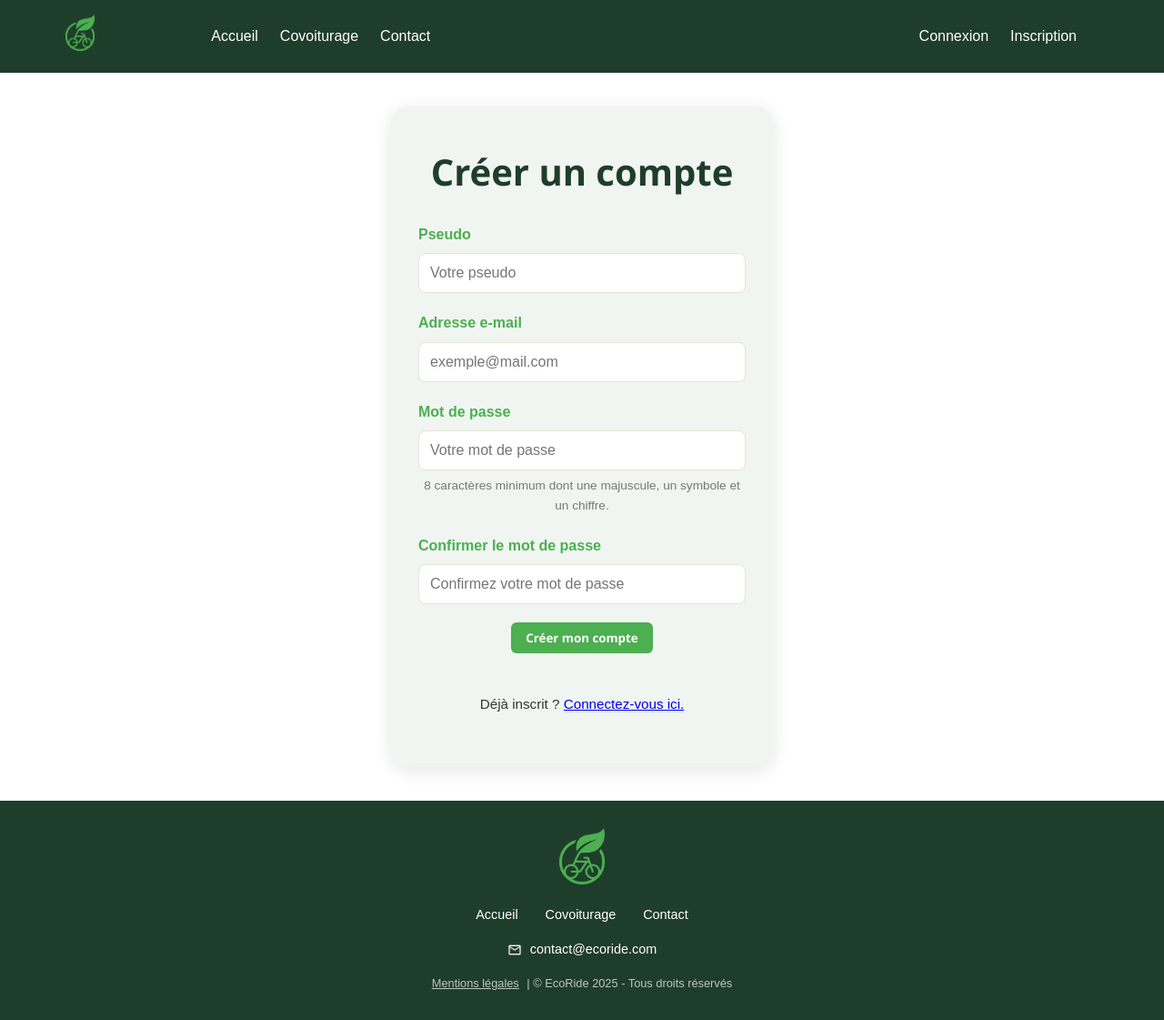
After one commit to OthmaneLvre/ecoride, a PHP site: page /signup.html in a window 1280 px wide. The commit adds this page. Shown: the whole page at 91% size. Run offline with PHP 8.4, Linux system fonts and the light colour scheme; some web fonts are replaced.

Commit message:
US7 - Création de compte (Formulaire, validation, stockage, redirection)

```diff
--- /dev/null
+++ b/css/signup.css
@@ -0,0 +1,109 @@
+/* EcoRide - FEUILLE DE STYLE CSS - Page signup.html */
+
+/* Struture générale */
+
+.signup-container {
+    min-height: 100vh;
+    display: flex;
+    justify-content: center;
+    align-items: center;
+    background-color: var(----text-light);
+    padding: 40px 20px;
+}
+
+/* Bloc du formulaire */
+
+.signup-form {
+    background-color: var(--background);
+    border-radius: 20px;
+    box-shadow: 0 4px 20px rgba(0, 0, 0, 0.1);
+    max-width: 420px;
+    width: 100%;
+    padding: 40px 30px;
+    text-align: center;
+}
+
+/* Titre principal */
+
+.signup-form h1 {
+    margin-bottom: 24px;
+}
+
+/* Groupes de champs */
+
+.form-group {
+    margin-bottom: 20px;
+    text-align: left;
+}
+
+/* Labels */
+
+.form-group label {
+    display: block;
+    font-weight: 600;
+    color: var(--primary);
+    margin-bottom: 8px;
+    font-family: var(--font-secondary);
+}
+
+/* Inputs */
+
+.form-group input {
+    width: 100%;
+    padding: 12px;
+    border: 1.5px solid var(--card-background);
+    border-radius: 8px;
+    font-size: 1rem;
+    font-family: var(--font-secondary);
+    transition: border-color 0.3s ease;
+}
+
+.form-group input:focus {
+    outline: none;
+    border-color: var(--primary);
+    box-shadow: 0 0 4px rgba(76, 175, 80, 00.3);
+}
+
+/* Petit texte d'aide */
+
+.password-hint {
+    display: block;
+    font-size: 0.85rem;
+    color: #777;
+    text-align: center;
+    margin-top: 6px;
+}
+
+/* Bouton principal */
+
+.btn-primary {
+    margin-bottom: 24px;
+}
+
+/* Lien redirection vers connexion */
+
+.redirect-login {
+    margin-top: 20px;
+    font-size: 0.95rem;
+    color: var(--text-dark);
+}
+
+.redirect-login a:hover {
+    text-decoration: underline;
+}
+
+/* Message de retour (erreur ou succès) */
+
+.message {
+    margin-top: 15px;
+    font-size: 0.95rem;
+    font-weight: 500;
+}
+
+.message.error {
+    color: var(--error);
+}
+
+.message.sucess {
+    color: var(--success);
+}
--- a/css/style.css
+++ b/css/style.css
@@ -23,7 +23,7 @@ html {
     --text-dark: #333333;
     --text-light: #FFFFFF;
     --error: #E53935;
-    --sucess: #43A047;
+    --success: #43A047;
 
 
     --font-primary: 'Segoe UI', sans-serif;
@@ -47,7 +47,7 @@ body {
 
 h1,h2, h3 {
     font-family: var(--font-primary);
-    color: var(--text-dark);
+    color: var(--secondary);
 }
 
 h1 {
--- a/details.html
+++ b/details.html
@@ -10,7 +10,7 @@
     <link rel="icon" href="assets/icons/favicon.png" type="image/png">
 
     <!-- Google Fonts : Poppins (Titres)-->
-    <link href="https://font.googleapis.com/css2?family-Poppins:wght@500;700display=swap" rel="stylesheet">
+    <link href="https://font.googleapis.com/css2?family-Poppins:wght@500;700&display=swap" rel="stylesheet">
 
     <!-- Feuille de style principale -->
     <link rel="stylesheet" href="css/style.css">
--- a/index.html
+++ b/index.html
@@ -10,7 +10,7 @@
     <link rel="icon" href="assets/icons/favicon.png" type="image/png">
 
     <!-- Google Fonts : Poppins (Titres)-->
-    <link href="https://font.googleapis.com/css2?family-Poppins:wght@500;700display=swap" rel="stylesheet">
+    <link href="https://font.googleapis.com/css2?family-Poppins:wght@500;700&display=swap" rel="stylesheet">
 
     <!-- Feuille de style principale -->
     <link rel="stylesheet" href="/css/style.css">
--- /dev/null
+++ b/js/signup.js
@@ -0,0 +1,79 @@
+// --- SIGNUP.JS - Création de compte ----
+
+
+// Sélection du formulaire et du message
+const signupForm = document.getElementById("signupForm");
+const message = document.getElementById("signupMessage");
+
+// Ecoute de la somission du formulaire
+signupForm.addEventListener("submit", (e) => {
+    e.preventDefault(); // Empêche le rechargement de la page
+
+    // Récupération des valeurs des champs
+    const pseudo = document.getElementById("pseudo").value.trim();
+    const email = document.getElementById("email").value.trim();
+    const password = document.getElementById("password").value;
+    const confirmPassword = document.getElementById("confirmPassword").value;
+
+    // Vérification que tous les champs sont remplis
+    if (!pseudo || !email || !password || !confirmPassword) {
+        displayMessage("Veuillez remplir tous les champs.", "error");
+        return;
+    }
+
+    // Vérification du format de l'email
+    const emailRegex = /^[^\s@]+@[^\s@]+\.[^\s@]+$/;
+    if (!emailRegex.test(email)) {
+        displayMessage("Veuillez saisir une adresse e-mail valide.", "error");
+        return;
+    }
+
+    // Vérification du mot de passe sécurisé (8 caractéres, 1 majuscule, 1 chiffre, 1 symbole)
+    const passwordRegex = /^(?=.*[A-Z])(?=.*\d)(?=.*[\W_]).{8,}$/;
+    if (!passwordRegex.test(password)) {
+        displayMessage("Le mot de passe doit contenir au moins 8 caractère dont 1 majuscule, 1 chiffre et 1 symbole.", "error");
+        return;
+    }
+
+    // Vérification de la correspondance du mot de passe
+    if (password !== confirmPassword) {
+        displayMessage("Les mots de passe ne correspondent pas", "error");
+        return;
+    }
+
+    // Récupération des utilisateurs existant depuis le local storage
+    const users = JSON.parse(localStorage.getItem("users")) || [];
+
+    // Vérification si l'email existe déjà
+    const existingUser = users.find((user) => user.email === email);
+    if (existingUser) {
+        displayMessage ("Un compte existe déjà avec cet e-mail.", "error");
+        return;
+    }
+
+    // Création du nouvel utilisateur
+    const newUser = {
+        pseudo: pseudo,
+        email: email,
+        password: password,
+        credits: 20,
+    };
+
+    // Ajout au tableau + sauvegarde
+    users.push(newUser);
+    localStorage.setItem("users", JSON.stringify(users));
+
+    // Message de succès
+    displayMessage("Compte crée avec succès ! Redirection en cours...", "success");
+
+    // Redirection après 2 secondes vers login.html
+    setTimeout(() => {
+        window.location.href = "login.html";
+    }, 2000);
+    });
+
+    // Fontion d'affiche de message (succès ou erreur)
+    function displayMessage(text, type) {
+        message.textContent = text;
+        message.className = "message " + type;
+    }
--- a/listings.html
+++ b/listings.html
@@ -10,7 +10,7 @@
     <link rel="icon" href="assets/icons/favicon.png" type="image/png">
 
     <!-- Google Fonts : Poppins (Titres)-->
-    <link href="https://font.googleapis.com/css2?family-Poppins:wght@500;700display=swap" rel="stylesheet">
+    <link href="https://font.googleapis.com/css2?family-Poppins:wght@500;700&display=swap" rel="stylesheet">
 
     <!-- Feuille de style principale -->
     <link rel="stylesheet" href="css/style.css">
--- a/partials/header.html
+++ b/partials/header.html
@@ -26,7 +26,7 @@
                 <!-- Liens à droite -->
                 <ul class="nav-right">
                     <li><a href="login.html" id="link-login-desktop">Connexion</a></li>
-                    <li><a href="register.html" id="link-register-desktop">Inscription</a></li>
+                    <li><a href="signup.html" id="link-register-desktop">Inscription</a></li>
                     <li><a href="account.html" id="link-account-desktop" class="hidden">Mon compte</a></li>
                 </ul>
               </nav>
@@ -41,7 +41,7 @@
                     <hr>
                     <ul class="nav-right">
                         <li><a href="login.html" id="link-login-mobile">Connexion</a></li>
-                        <li><a href="register.html" id="link-register-mobile">Inscription</a></li>
+                        <li><a href="signup.html" id="link-register-mobile">Inscription</a></li>
                         <li><a href="account.html" id="link-account-mobile" class="hidden">Mon compte</a></li>
                     </ul>
                 </div>
--- /dev/null
+++ b/signup.html
@@ -0,0 +1,66 @@
+<!DOCTYPE html>
+<html lang="fr">
+<head>
+    <meta charset="UTF-8">
+    <meta name="viewport" content="width=device-width, initial-scale=1.0">
+    <title>EcoRide - Page d'insciption</title>
+
+    <!-- Favicon -->
+    <link rel="icon" href="assets/icons/favicon.png" type="image/png">
+
+       <!-- Google Fonts : Poppins (Titres)-->
+    <link href="https://font.googleapis.com/css2?family-Poppins:wght@500;700&display=swap" rel="stylesheet">
+
+    <link rel="stylesheet" href="css/style.css">
+    <link rel="stylesheet" href="css/signup.css">
+    <link rel="stylesheet" href="css/responsive.css">
+    <link rel="stylesheet" href="css/signup-responsive.css">
+
+</head>
+<body>
+    <!-- HEADER -->
+     <div id="header"></div>
+
+    <main class="signup-container">
+        <section class="signup-form">
+            <h1>Créer un compte</h1>
+            <form id="signupForm">
+                <div class="form-group">
+                    <label for="pseudo">Pseudo</label>
+                    <input type="text" id="pseudo" name="pseudo" placeholder="Votre pseudo" required>
+                </div>
+
+                <div class="form-group">
+                    <label for="email">Adresse e-mail</label>
+                    <input type="email" name="email" id="email" placeholder="exemple@mail.com" required>
+                </div>
+
+                <div class="form-group">
+                    <label for="password">Mot de passe</label>
+                    <input type="password" name="password" id="password" placeholder="Votre mot de passe" required>
+                    <small class="password-hint">8 caractères minimum dont une majuscule, un symbole et un chiffre.</small>
+                </div>
+
+                <div class="form-group">
+                    <label for="confirmPassword">Confirmer le mot de passe</label>
+                    <input type="password" id="confirmPassword" name="confirmPassword" placeholder="Confirmez votre mot de passe" required>
+                </div>
+
+                <button type="submit" class="btn-primary">Créer mon compte</button>
+            </form>
+
+            <p class="redirect-login">
+                Déjà inscrit ? <a href="login.html">Connectez-vous ici.</a>
+            </p>
+
+            <p id="signupMessage" class="message"></p>
+        </section>
+    </main>
+
+    <!-- FOOTER -->
+     <div id="footer"></div>
+
+     <script src="js/main.js"></script>
+     <script src="js/signup.js"></script>
+</body>
+</html>
```
Also changed, not shown: css/signup-responsive.css (added, +51 -0 lines), data/users.json (added, +8 -0 lines).
